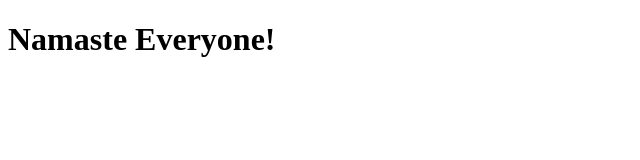
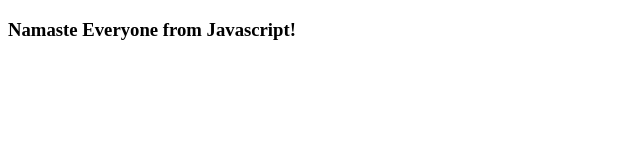
Before and after one commit to sid-nitrr/Namaste-React, a plain HTML site: page index.html in a window 1280 px wide. Shown: the whole page, without its empty margins (0-640 px from the left). Drawn offline with Linux system fonts and the light colour scheme.

Commit message:
Namaste via javascript instead of html

```diff
--- a/index.html
+++ b/index.html
@@ -7,6 +7,12 @@
     <title>Namaste React</title>
 </head>
 <body>
-    <h1>Namaste Everyone!</h1>
+    <div id="root"></div>
 </body>
+<script>
+const heading = document.createElement("h3");
+heading.innerHTML = "Namaste Everyone from Javascript!";
+const root = document.getElementById("root");
+root.appendChild(heading);
+</script>
 </html>
```
